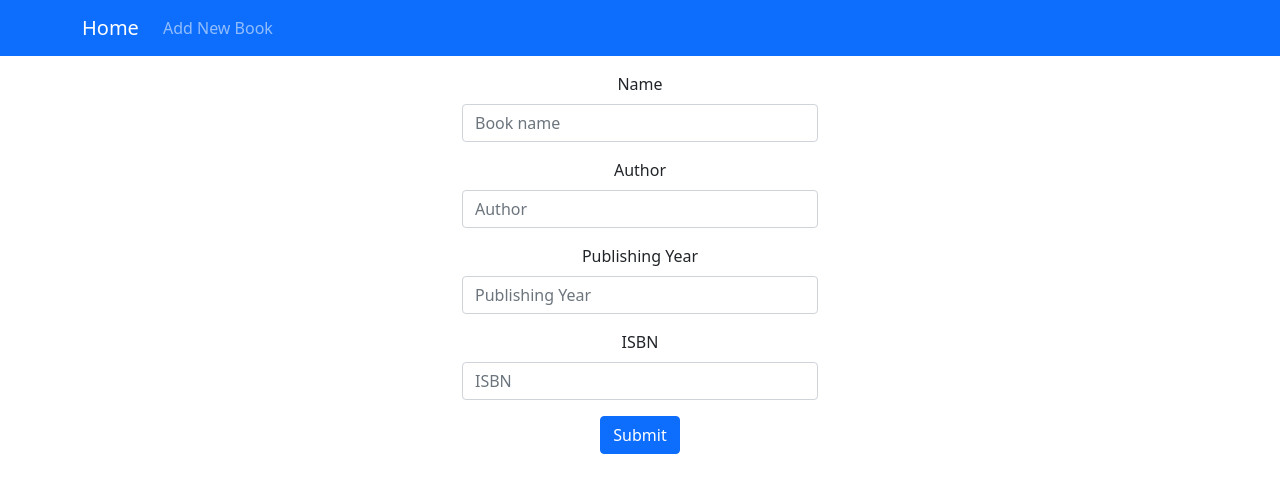
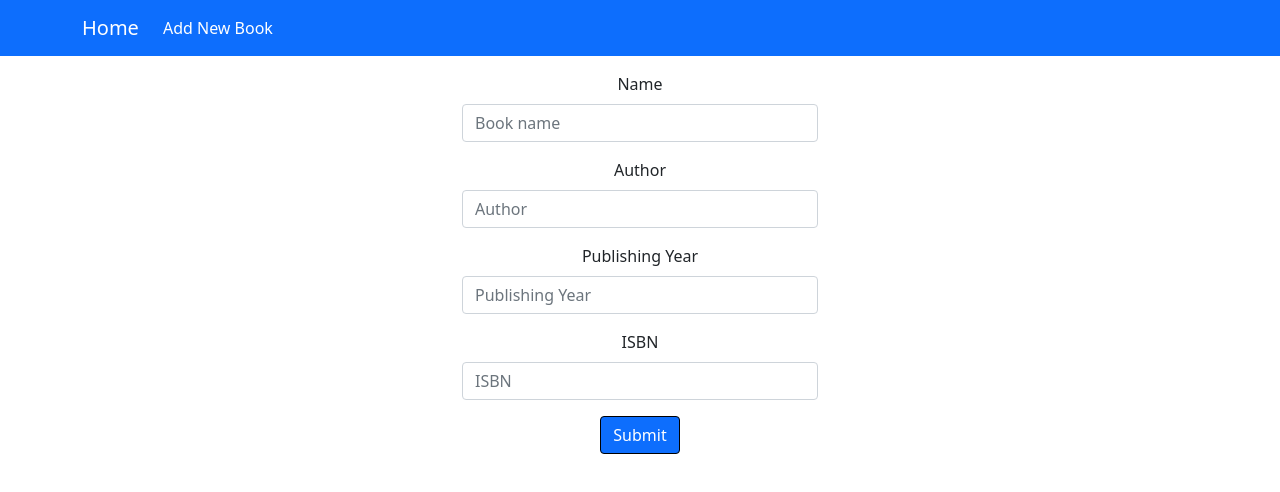
Before and after one commit to Rafael-Lopez/assignment-fullstack, a React (Create React App) app in the folder books-frontend/: page /new in a window 1280 px wide. Shown: the top 492 px of the page. Built offline with nearby package versions, Linux system fonts and the light colour scheme.

Commit message:
Add Sass module + Sass examples

```diff
--- a/books-frontend/package.json
+++ b/books-frontend/package.json
@@ -18,6 +18,7 @@
     "redux": "^4.1.2",
     "redux-devtools-extension": "^2.13.9",
     "redux-thunk": "^2.4.1",
+    "sass": "^1.49.7",
     "web-vitals": "^2.1.4"
   },
   "scripts": {
--- a/books-frontend/src/App.js
+++ b/books-frontend/src/App.js
@@ -1,5 +1,5 @@
 import { Routes, Route } from "react-router-dom";
-import './App.css';
+import './App.scss';
 
 import Navigation from "./components/Navigation/Navigation";
 import EditBook from "./pages/EditBook/EditBook";
--- a/books-frontend/src/components/Book/Book.js
+++ b/books-frontend/src/components/Book/Book.js
@@ -9,6 +9,7 @@ import { useDispatch } from 'react-redux';
 
 import { deleteBook } from '../../store/actions';
 import { useNavigate } from 'react-router';
+import './Book.scss';
 
 const Book = ( {book} ) => {
     const dispatch = useDispatch();
--- /dev/null
+++ b/books-frontend/src/components/Book/Book.scss
@@ -0,0 +1,9 @@
+div {
+    button {
+      border-color: #000 !important;
+    }
+}
+
+.card {
+    border-color: #000 !important;
+}
--- a/books-frontend/src/components/Navigation/Navigation.js
+++ b/books-frontend/src/components/Navigation/Navigation.js
@@ -3,9 +3,11 @@ import Nav from 'react-bootstrap/Nav';
 import Navbar from 'react-bootstrap/Navbar';
 import { Link } from "react-router-dom";
 
+import './Navigation.scss';
+
 const Navigation = () => {
     return (
-        <Navbar bg="primary" variant="dark" className='mb-3' >
+        <Navbar bg="primary" className='mb-3' >
             <Container>
                 <Navbar.Brand as={Link} to='/'>Home</Navbar.Brand>
                 <Nav className="me-auto">
--- /dev/null
+++ b/books-frontend/src/components/Navigation/Navigation.scss
@@ -0,0 +1,7 @@
+nav {
+    div {
+        a {
+            color: #FFF !important;
+        }
+    }
+}
```
Also changed, not shown: books-frontend/src/App.scss (renamed from books-frontend/src/App.css), 1 other file (tests, documents, lock files or other folders).
